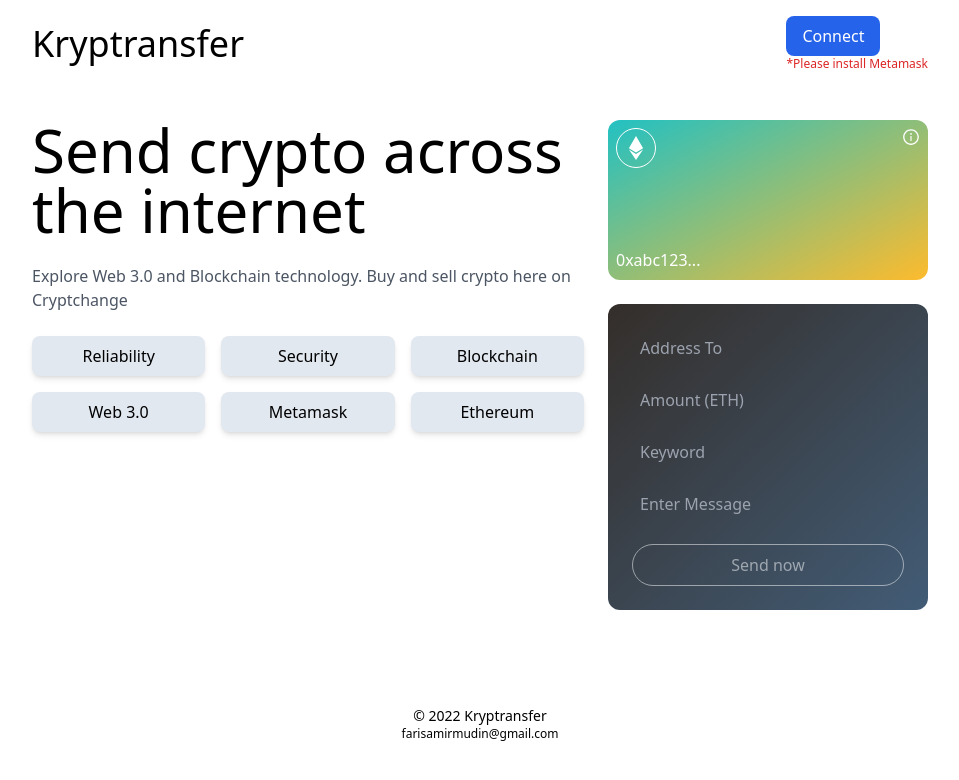
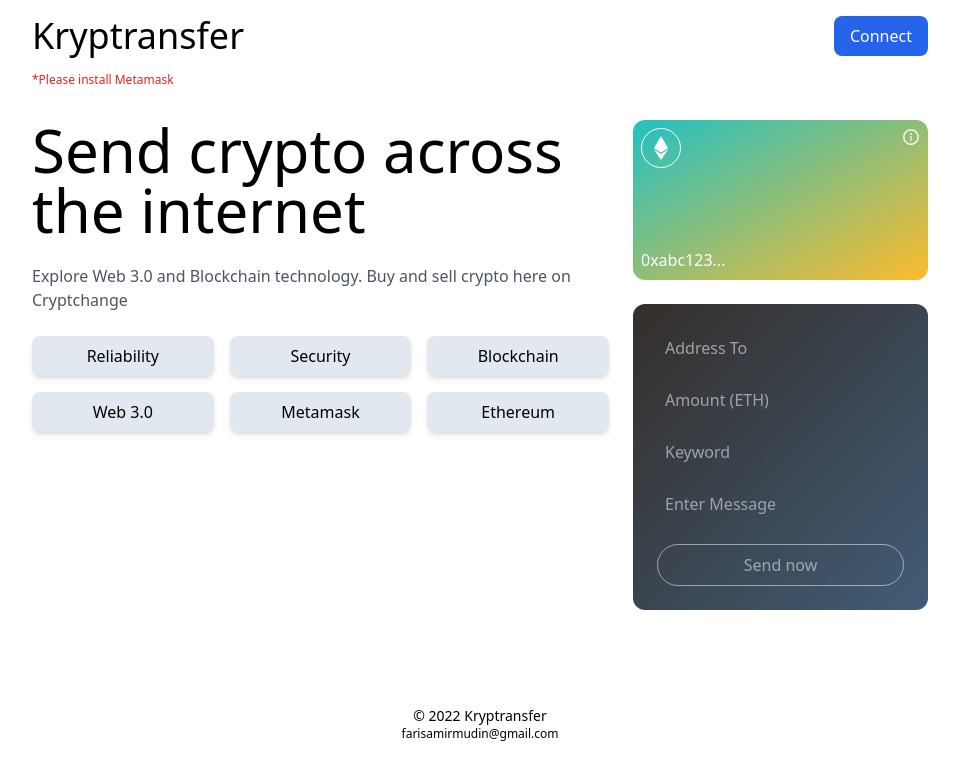
Before and after one commit to farisamirmudin/Crypto-transfer, a React (Vite) app in the folder client/: page / in a window 1280 px wide. Shown: the top 780 px of the page, without its empty margins (160-1119 px from the left). Built offline with nearby package versions, Linux system fonts and the light colour scheme.

Commit message:
changed size of card

```diff
--- a/client/src/component/Body.jsx
+++ b/client/src/component/Body.jsx
@@ -5,7 +5,7 @@
 const Body = () => {
   return (
     <>
-      <div className="flex gap-6 py-8 md:flex-row flex-col">
+      <div className="flex gap-6 py-8 md:flex-row flex-col justify-between">
         <div className="space-y-6">
           <p className='lg:text-6xl text-5xl'>Send crypto across the internet</p>
           <p className='text-gray-600'>Explore Web 3.0 and Blockchain technology. Buy and sell crypto here on Cryptchange</p>
@@ -17,7 +17,7 @@
             )}
           </div>
         </div>
-        <div className="space-y-6 self-center">
+        <div className="space-y-6">
           <EthereumCard />
           <TransactionForm />
         </div>
--- a/client/src/component/EthereumCard.jsx
+++ b/client/src/component/EthereumCard.jsx
@@ -7,7 +7,7 @@
 const EthereumCard = () => {
   const { currentAccount } = useContext(TransactionContext)
   return (
-    <div className="rounded-xl bg-gradient-to-br from-[#22C1C3] to-[#FDBB2D] h-40 w-80 grid grid-cols-2 p-2">
+    <div className="rounded-xl bg-gradient-to-br from-[#22C1C3] to-[#FDBB2D] h-40 grid grid-cols-2 p-2">
       <div className='w-10 h-10 border border-white rounded-full flex justify-center items-center'>
         <FaEthereum className='text-2xl text-white' />
       </div>
--- a/client/src/component/Nav.jsx
+++ b/client/src/component/Nav.jsx
@@ -5,13 +5,13 @@
 const Nav = () => {
   const { hasMetamask } = useContext(TransactionContext)
   return (
+    <>
     <nav className="flex justify-between items-center py-4">
       <p className="text-2xl md:text-4xl">Kryptransfer</p>
-      <div className="">
       <ConnectButton />
-      {!hasMetamask && <p className='text-red-600 text-xs'>*Please install Metamask</p>}
-      </div>
     </nav>
+    {!hasMetamask && <p className='text-red-600 text-xs'>*Please install Metamask</p>}
+    </>
   )
 }
 
--- a/client/src/component/TransactionForm.jsx
+++ b/client/src/component/TransactionForm.jsx
@@ -13,7 +13,7 @@
     sendTransaction()
   }
   return (
-    <div className="rounded-xl bg-gradient-to-br from-[#342E2A] to-[#425C76] p-6 w-80">
+    <div className="rounded-xl bg-gradient-to-br from-[#342E2A] to-[#425C76] p-6">
       <form className='flex flex-col gap-3' onSubmit={handleSubmit}>
         <input type="text" placeholder='Address To' name='receiver' value={formData.receiver} onChange={handleChange} className={style} />
         <input type="text" placeholder='Amount (ETH)' name='amount' value={formData.amount} onChange={handleChange} className={style} />
```
